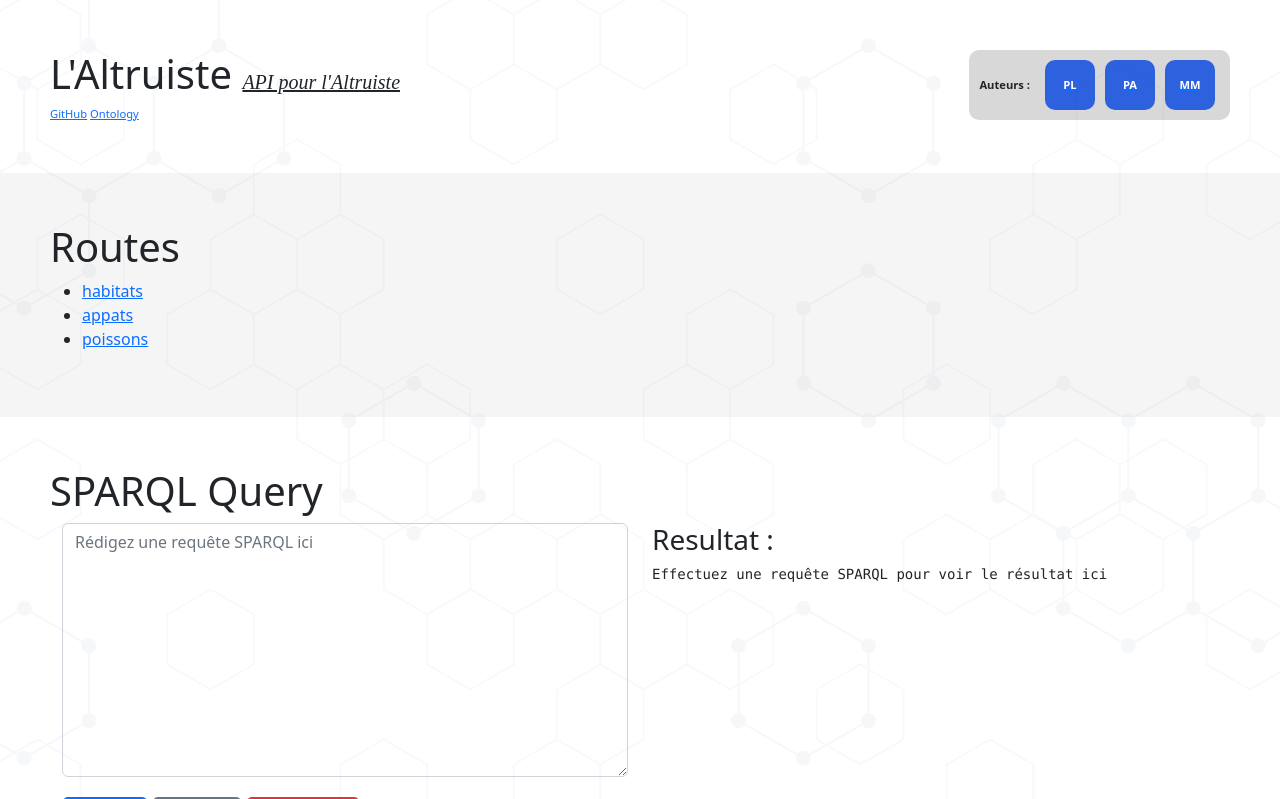
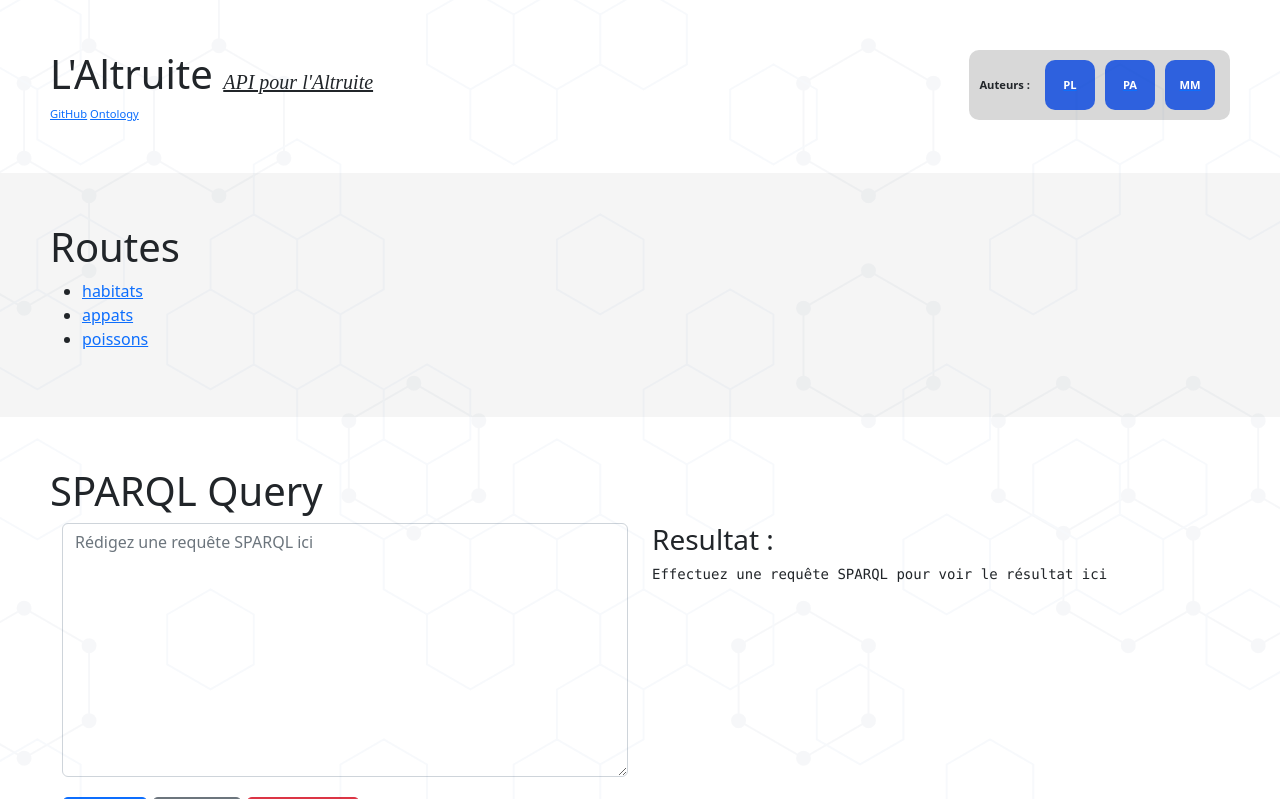
Before and after one commit to lpi-code/IMT-Altruite-SemanticWeb, a Flask app: page / in a window 1280 px wide. Shown: the top 799 px of the page. Run offline with Flask 3, Linux system fonts and the light colour scheme; some libraries are stand-ins or nearby versions.

Commit message:
cant even write a name properly

```diff
--- a/src/templates/index.html.j2
+++ b/src/templates/index.html.j2
@@ -95,7 +95,7 @@
 
 <div class="content">
     <section class="header">
-        <h1>L'Altruiste <span class="headline"> API pour l'Altruiste </span></h1>
+        <h1>L'Altruite <span class="headline"> API pour l'Altruite </span></h1>
         <nav>
             <ul class="authors">
                 <span class="authorsTitle"> Auteurs : </span>
```
